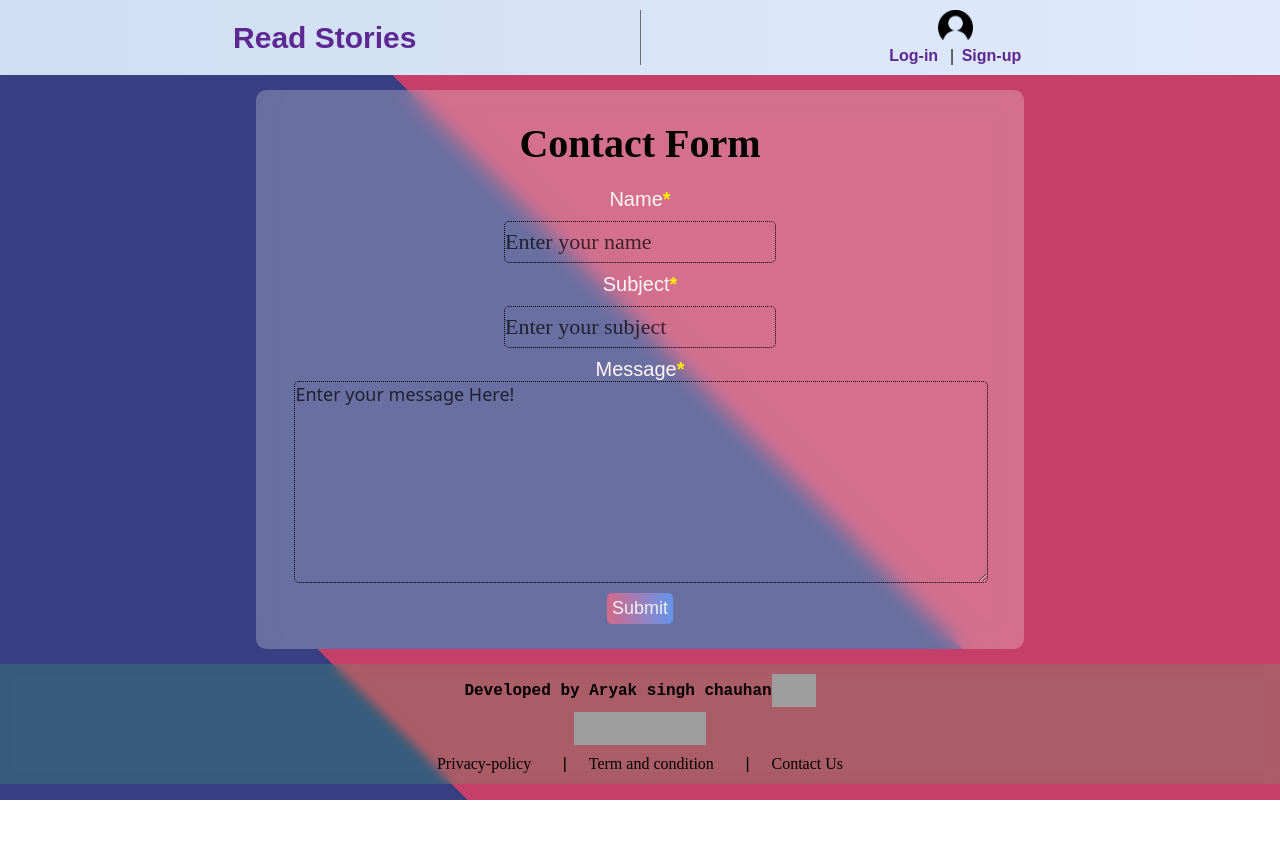
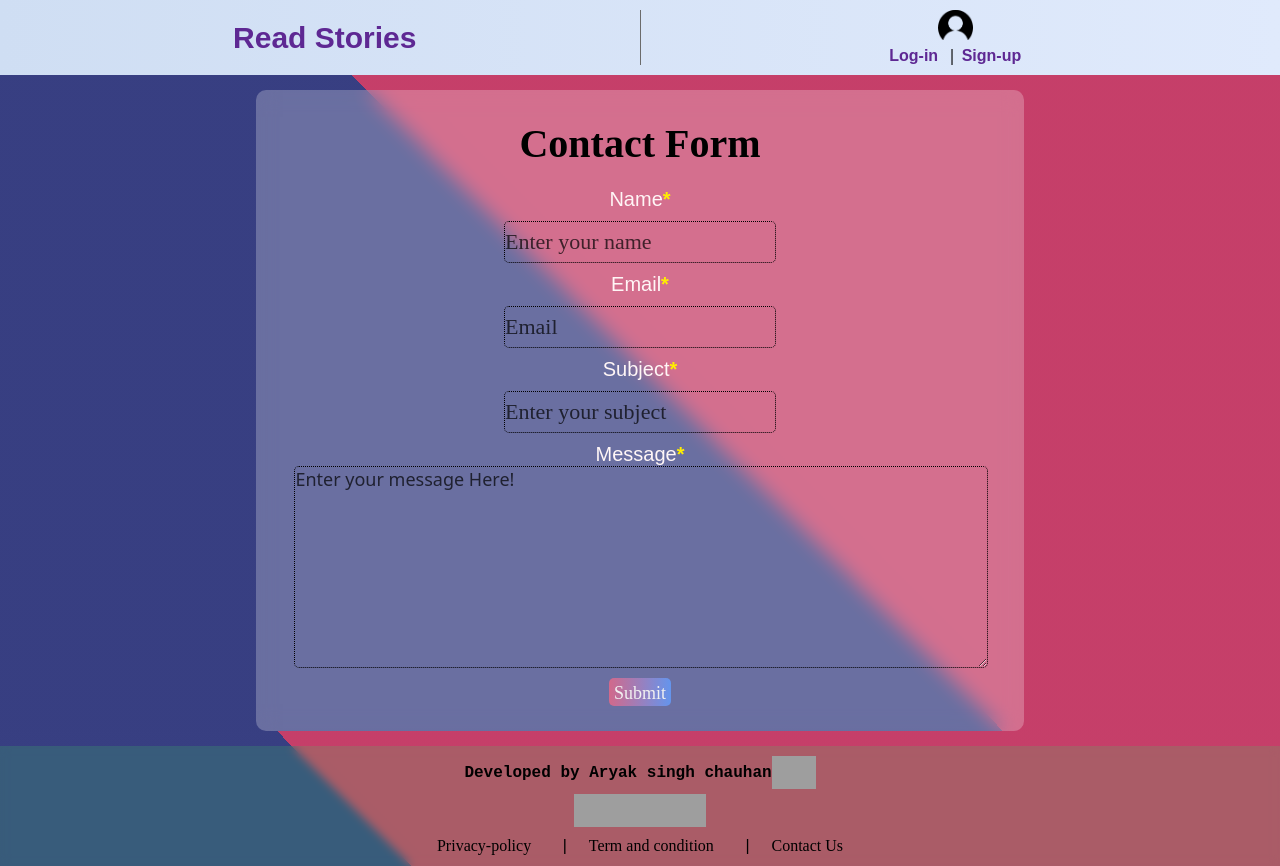
Before and after one commit to Aryak880/story-frontend, a React (Create React App) app: page /contact-us in a window 1280 px wide. Before the commit the page ends 800 px from the top, so only its background shows below. Built offline with nearby package versions, Linux system fonts and the light colour scheme; grey boxes are pictures that could not be loaded.

Commit message:
added emailjs service

```diff
--- a/package.json
+++ b/package.json
@@ -7,6 +7,7 @@
     "@testing-library/react": "^11.2.7",
     "@testing-library/user-event": "^12.8.3",
     "axios": "^0.21.1",
+    "emailjs-com": "^3.2.0",
     "enhanced-resolve": "^5.8.3",
     "react": "^17.0.2",
     "react-dom": "^17.0.2",
@@ -37,5 +38,8 @@
       "last 1 firefox version",
       "last 1 safari version"
     ]
+  },
+  "devDependencies": {
+    "@babel/plugin-proposal-private-property-in-object": "^7.21.11"
   }
 }
--- a/src/components/admin/adminComponents/EditUserProfile.js
+++ b/src/components/admin/adminComponents/EditUserProfile.js
@@ -94,7 +94,7 @@ const EditUserProfile = ({userData, isLoggedIn}) => {
 
 
                     <div className="signup flex-column-center glassmorphism-white">
-                        {notEdited && <Error text="Unable to edit the user!" />}
+                        {notEdited && <Error text="Unable to edit the user!" clName={'error-div'}/>}
 
                         <h3>{user.name}'s profile</h3>
                         <form onSubmit={handleSubmit}>
--- a/src/components/other/contactUsForm/ContactUs.js
+++ b/src/components/other/contactUsForm/ContactUs.js
@@ -1,11 +1,37 @@
-import React from 'react'
+import React,{useRef, useState } from 'react'
 import './contact.css'
+import emailjs from 'emailjs-com'
+import Error from '../error/Error'
 
 const ContactUs = () => {
+    const form = useRef();
+    const [error, setError] = useState({
+        message: '',
+        result: ''
+    })
+
+    console.log(process.env.EmaiJsPublicKey)
+
+    const sendEmail = (e) => {
+        e.preventDefault();
+
+        // emailjs.sendForm('YOUR_SERVICE_ID', 'YOUR_TEMPLATE_ID', e.target, 'YOUR_PUBLIC_KEY')
+        emailjs.sendForm(process.env.REACT_APP_EmaiJsServiceID, process.env.REACT_APP_EmaiJsTemplateID, form.current, process.env.REACT_APP_EmaiJsPublicKey)
+          .then((result) => {
+              console.log(result);
+              setError({result: 'success-div', message: 'Your message is sent! 😃, Soon you will recive replay'})
+
+          }, (error) => {
+              console.log(error.text);
+              setError({result: 'error-div', message: `From is NOT Submited! 🙁 \nError message: ${error.text}`})
+          });
+      };
+
 
   return (
     <div>
-        <form className='flex-column-center glassmorphism-white' name='contact' netlify method='POST'>
+        {error.message.length !== 0 && <Error text={error.message} clName={error.result}/>}
+        <form ref={form} className='flex-column-center glassmorphism-white' name='contact' onSubmit={sendEmail}>
                     <div className='storyForm'>
                         <h1>Contact Form</h1>
                         <br />
@@ -17,11 +43,25 @@ const ContactUs = () => {
                                 className='title'
                                 required
                                 name="name"
-                                // value={user.name}
-                                // onChange={e => setUser({...user, name: e.target.value})}
+                                // value={contactData.name}
+                                // onChange={e => setContactData({...contactData, name: e.target.value})}
 
                             />
                         </label><br />
+
+                        <label>Email<span>*</span><br />
+                            <input
+                                placeholder='Email'
+                                type='email'
+                                className='title'
+                                required
+                                name="email"
+                                // value={contactData.email}
+                                // onChange={e => setContactData({...contactData, email: e.target.value})}
+
+                            />
+                        </label><br />
+
                         <label>Subject<span>*</span><br />
                         <input
                                 placeholder='Enter your subject'
@@ -29,8 +69,8 @@ const ContactUs = () => {
                                 className='title'
                                 required
                                 name="subject"
-                                // value={user.subject}
-                                // onChange={e => setUser({...user, subject: e.target.value})}
+                                // value={contactData.subject}
+                                // onChange={e => setContactData({...contactData, subject: e.target.value})}
                         /><br />
 
                         </label>
@@ -40,18 +80,16 @@ const ContactUs = () => {
                                 className='story'
                                 required
                                 name="message"
-                                // value={user.message}
-                                // onChange={e => setUser({...user, message: e.target.value})}
+                                // value={contactData.message}
+                                // onChange={e => setContactData({...contactData, message: e.target.value})}
                                 placeholder="Enter your message Here!"
                                 // minLength={500}
                             ></textarea>
                         </label><br />
                     </div>
 
-                    <button className='submit-btn'>Submit</button>
+                    <input type='submit' className='submit-btn' />
                 </form>
-
-
     </div>
   )
 }
--- a/src/components/other/error/Error.js
+++ b/src/components/other/error/Error.js
@@ -2,12 +2,15 @@ import React from 'react'
 import './error.css'
 
 
-const Error = (props) => {
+const Error = ({text, clName}) => {
 
     return (
-        <div className='error-div'>
-            {props.text}
+        <div className='error-container'>
+            <div className={`error-message-div ${clName === 'success-div' ? 'success-div' : 'error-div'}`}>
+                {text}
+            </div>
         </div>
+
     )
 }
 
--- a/src/components/profile/editProfile/EditPassword.js
+++ b/src/components/profile/editProfile/EditPassword.js
@@ -73,7 +73,7 @@ const EditPassword = () => {
 
     return (
         <div className='signUpContainer profile-container flex-column-center glassmorphism-white'>
-                        {error && <Error text="Profile not update, please try again!"/>}
+                        {error && <Error text="Profile not update, please try again!" clName={'error-div'}/>}
                     <div className="signup flex-column-center glassmorphism-white">
                             <h2>Change Password</h2>
 
--- a/src/components/profile/editProfile/EditProfile.js
+++ b/src/components/profile/editProfile/EditProfile.js
@@ -117,7 +117,7 @@ const EditProfile = ({userData, setUserProfile, setIsLoggedIn}) => {
                     :
 
                     <div className='signUpContainer profile-container flex-column-center glassmorphism-white'>
-                        {error && <Error text="Profile not update, please try again!"/>}
+                        {error && <Error text="Profile not update, please try again!" clName={'error-div'}/>}
                     <div className="signup flex-column-center glassmorphism-white">
                             <h2>Update Profile</h2>
                             <div>
--- a/src/components/profile/login/Login.js
+++ b/src/components/profile/login/Login.js
@@ -113,7 +113,7 @@ const Login = ({
                 <p>Do not have account? <Link to='/profile/signup'>Create here</Link></p>
             </div>
             {loading && <Loading />}
-            {!userFound && <Error text="User not found! Or you have entred wrong password or email"/>}
+            {!userFound && <Error text="User not found! Or you have entred wrong password or email" clName={'error-div'}/>}
         </div>
     )
 }
--- a/src/components/profile/signup/Signup.js
+++ b/src/components/profile/signup/Signup.js
@@ -85,7 +85,7 @@ const Signup = ({ setUserProfile, setIsLoggedIn }) => {
     return (
         <div className='signUpContainer profile-container flex-column-center glassmorphism-white'>
             <div className="signup flex-column-center glassmorphism-white">
-                {!isSignedUp && <Error text="Unable to create user! May be email alredy exist" />}
+                {!isSignedUp && <Error text="Unable to create user! May be email alredy exist" clName={'error-div'}/>}
 
                 <h2>Sign Up</h2>
                 <form onSubmit={handleSubmit}>
--- a/src/components/story/editStory/EditStory.js
+++ b/src/components/story/editStory/EditStory.js
@@ -79,7 +79,7 @@ const EditStory = ({userData}) => {
                     </div>
                     :
                     <div>
-                        {error && <Error text="Story not Update, Please try again!"/>}
+                        {error && <Error text="Story not Update, Please try again!" clName={'error-div'}/>}
                         <form onSubmit={handleUpdateStorySubmit}>
                             <div className='storyForm'>
                                 <h1>Edit Story's details</h1>
--- a/src/components/story/postStory/PostStory.js
+++ b/src/components/story/postStory/PostStory.js
@@ -96,7 +96,7 @@ const PostStory = ({userData}) => {
                     </div>
 
                     <button type="submit" className='submit-btn'>Submit</button>
-                    {isStoryPosted.length > 0 && <Error text={isStoryPosted} />}
+                    {isStoryPosted.length > 0 && <Error text={isStoryPosted} clName={'error-div'}/>}
                 </form>
                 }
 
```
Also changed, not shown: src/components/other/error/error.css (+22 -7 lines), 2 other files (tests, documents, lock files or other folders).
